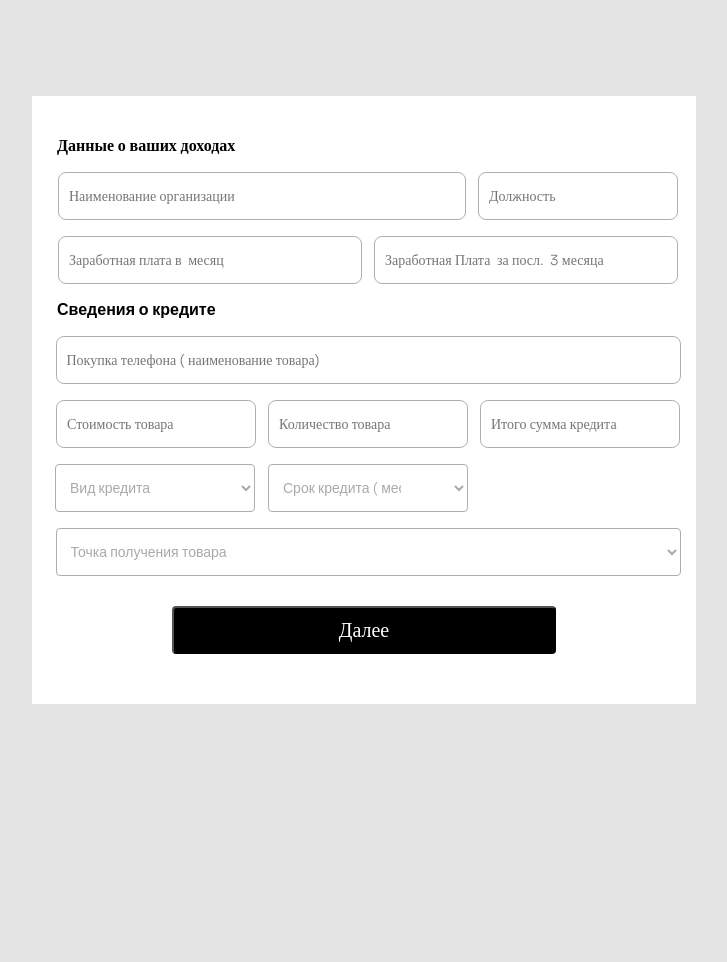
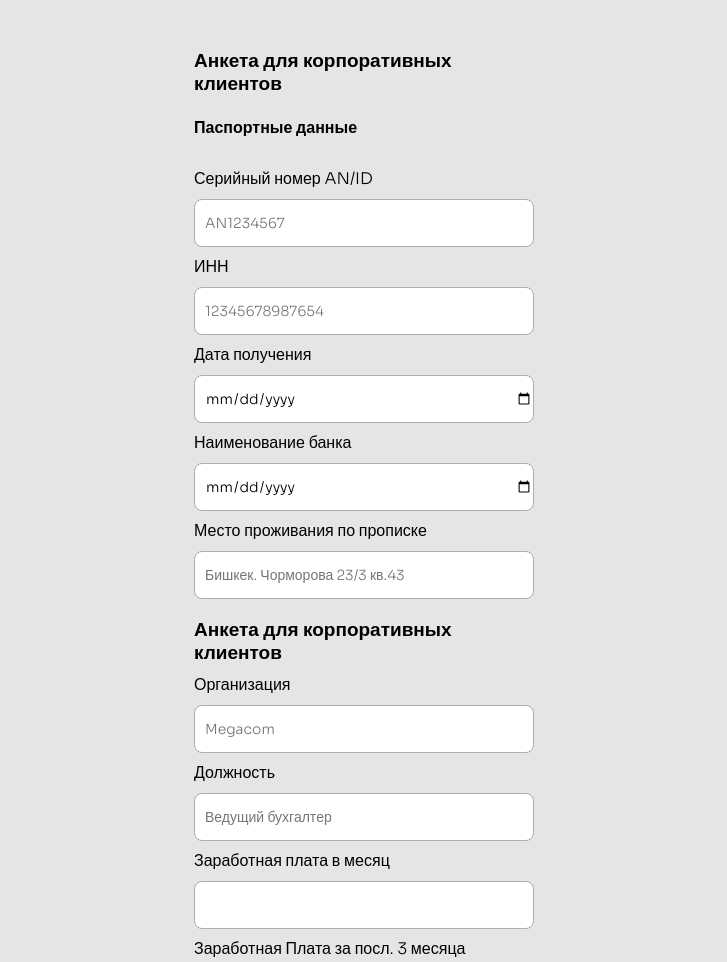
Before and after one commit to aybekmamasaliev/homework, a plain HTML site: page index4.html in a window 1280 px wide. Shown: the top 962 px of the page, without its empty margins (276-1003 px from the left). Before the commit the page ends 800 px from the top, so only its background shows below. Drawn offline with Linux system fonts and the light colour scheme; a web font is replaced by a local one.

Commit message:
feat: finished

```diff
--- a/index4.html
+++ b/index4.html
@@ -9,40 +9,31 @@
     <link rel="stylesheet" href="style.css">
 </head>
 <body>
-    <div class="fourth-container">
-        <h1 class="third-h1" style="display: flex;flex-direction: row">Данные о ваших доходах</h1>
-        <!-- <p class="third-p">Личные данные</p> -->
-        <input type="text" placeholder="Наименование организации" class="person1">
-        <input type="text" placeholder="Должность" class="person">
-        <input type="text" placeholder="Заработная плата в  месяц" class="person2">
-        <input type="text" placeholder="Заработная Плата  за посл.  3 месяца" class="person2">
-        <p class="third-p2"><b>Сведения о кредите</b> </p>
-        <!-- <input type="date" placeholder="Дата рождения" class="date"> -->
-        <input type="text" placeholder="Покупка телефона ( наименование товара)" class="live1">
-        <input type="text" placeholder="Стоимость товара" class="person">
-        <input type="text" placeholder="Количество товара" class="person">
-        <input type="text" placeholder="Итого сумма кредита" class="person">
-
-        <div style="display:flex; padding-left:15px;">
-            <select name="" id="" class="person">
-                <option value="">
-                    Вид кредита
-                </option>
-            </select>
-
-            <select name="" class="person" style="margin-left: 13px;">
-                <option value="">
-                    Срок кредита ( мес)
-                </option>
-            </select>
-        </div>
-
-        <select name="" class="live1">
-            <option value="">
-                Точка получения товара
-            </option>
-        </select>
-        <a href="#" class="third-button" id="buttom"><button>Далее</button></a>
-    </div>
+<div class="container-third-html-m" style="height: 1200px">
+    <h1 style="font-size: 19px"> Анкета для корпоративных клиентов</h1>
+    <h2>Паспортные данные</h2>
+    <label for="name">Серийный номер AN/ID</label>
+    <input type="text" id="name" name="surname" placeholder="AN1234567">
+    <label for="surname">ИНН</label>
+    <input type="text" id="surname" name="surname" placeholder="12345678987654">
+    <label for="patronymic">Дата получения </label>
+    <input type="date" id="patronymic" name="surname" placeholder="12.12.2021">
+    <label for="birthday">Наименование банка</label>
+    <input type="date" id="birthday" name="surname" placeholder="Выберите банка">
+    <label for="address">Место проживания по прописке</label>
+    <input type="text" id="address" name="surname" placeholder="Бишкек. Чорморова 23/3 кв.43">
+    <h1 style="font-size: 19px;margin-top: 20px" > Анкета для корпоративных клиентов</h1>
+    <label for="phone-number">Организация</label>
+    <input type="text" id="phone-number" placeholder="Megacom">
+    <label for="phone-number-2">Должность</label>
+    <input type="text" id="phone-number-2" name="surname" placeholder="Ведущий бухгалтер">
+    <label for="email">Заработная плата в  месяц</label>
+    <input type="text" id="email" name="surname" placeholder="">
+    <label for="email">Заработная Плата  за посл.  3 месяца</label>
+    <input type="text" id="email" name="surname" placeholder="">
+    <a href="#">
+        <button class="first-buttom-m" id="buttom" style="width: 340px">Далее</button>
+    </a>
+</div>
 </body>
 </html>
--- a/style.css
+++ b/style.css
@@ -222,7 +222,7 @@ input {
 }
 
 input {
-    font-family: 'Sora';
+    font-family: 'Sora',sans-serif;
     font-style: normal;
     font-weight: 400;
     font-size: 14px;
@@ -230,6 +230,7 @@ input {
     border: 0.5px solid #AEAEAE;
     border-radius: 8px;
     padding-left: 10px;
+    height: 48px;
 }
 
 button:hover {
@@ -277,8 +278,10 @@ button:hover {
     padding-left: 16px;
     margin-top: 8px;
 }
-input{
+select{
     width: 370px;
+    height: 48px;
+    border-radius: 10px;
 }
 
 .container-third-html-m {
```
Also changed, not shown: index2.html (+1 -1 lines).
